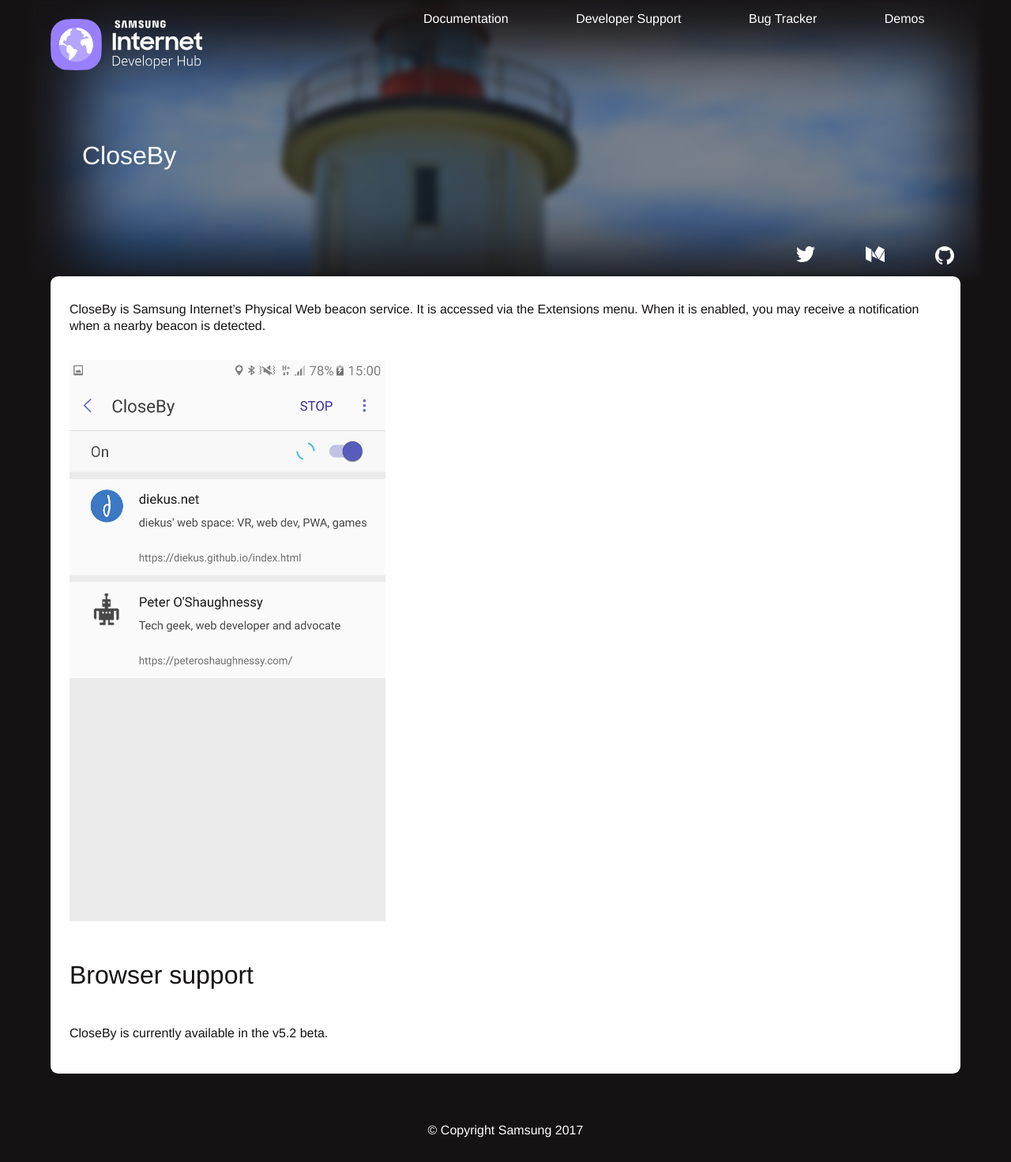
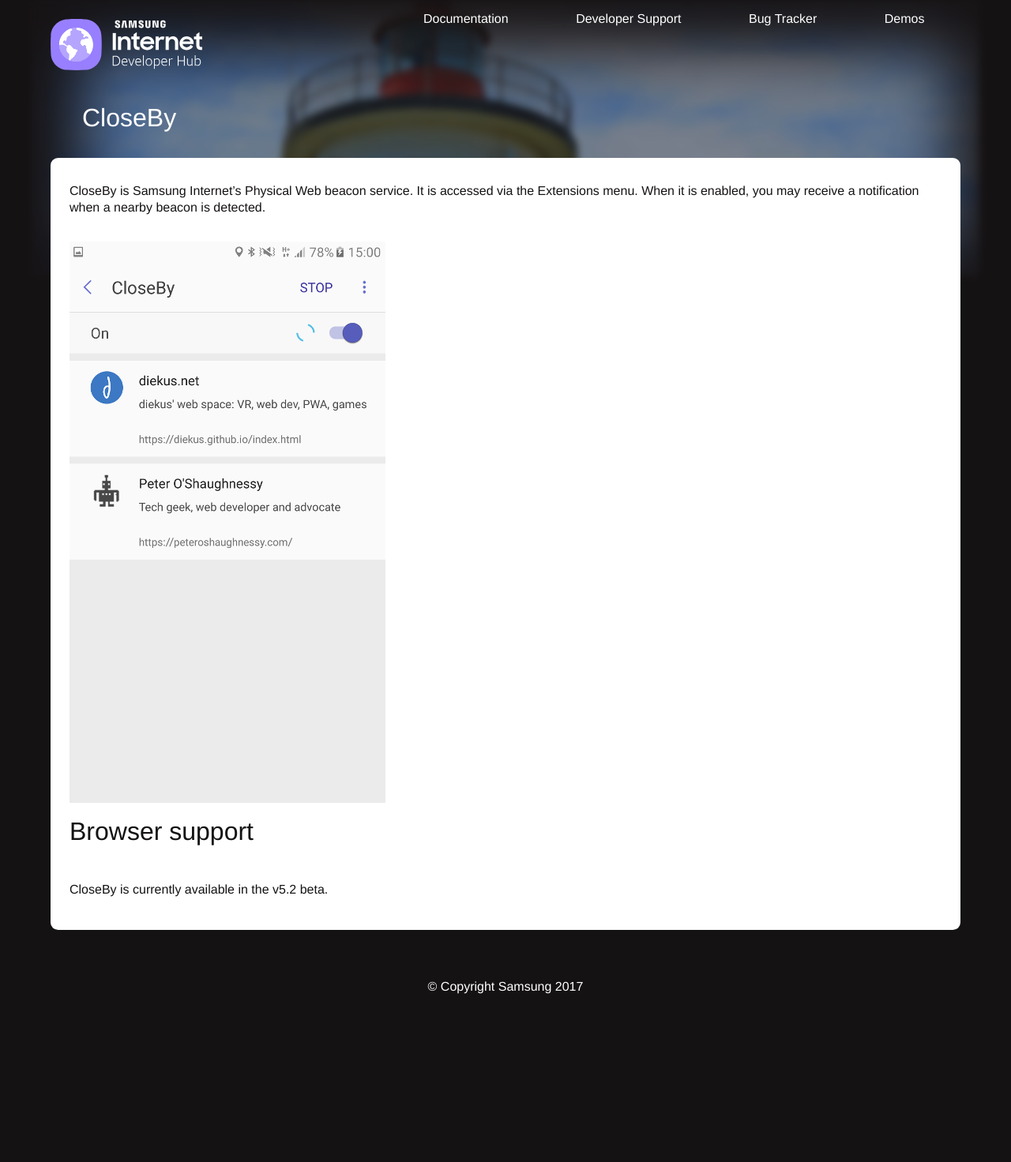
Before and after one commit to SamsungInternet/homepage-archive, a Jekyll site: the page built from docs/closeby.md, in a window 1280 px wide. Shown: the whole page at 79% size. Built offline with Jekyll 4.4.1, drawn with Linux system fonts in a browser that asks for light colours; after the commit the page ends 1290 px from its top, so only the background shows below that.

Commit message:
Reduce header on docs pages

```diff
--- a/style/page.scss
+++ b/style/page.scss
@@ -1,8 +1,16 @@
 ---
 ---
 
+.norm {
+  margin-top: 200px;
+}
+
+.header .showcase {
+  padding-top: 1em;
+}
+
 h2 {
-  margin-top: 1em;
+  margin-top: 0;
   font-size: 2em;
   font-weight: 400;
 }
```
